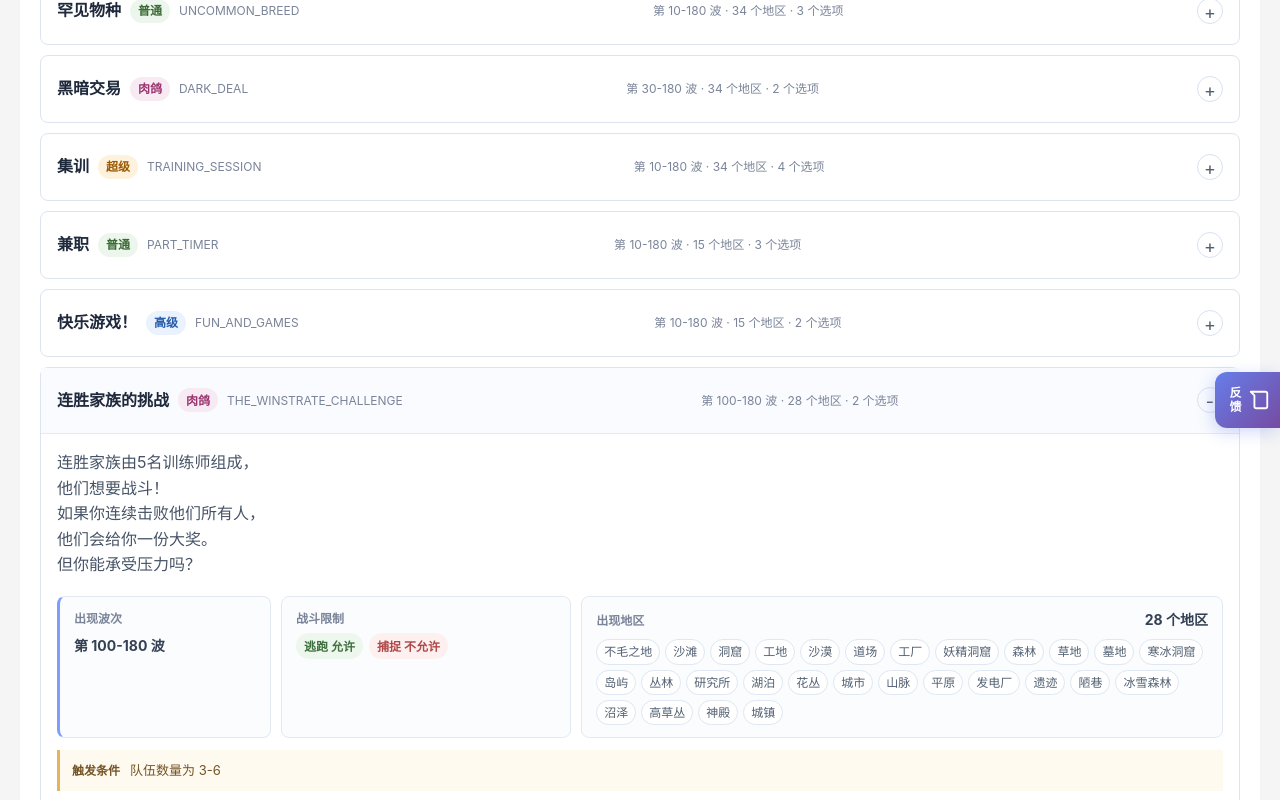
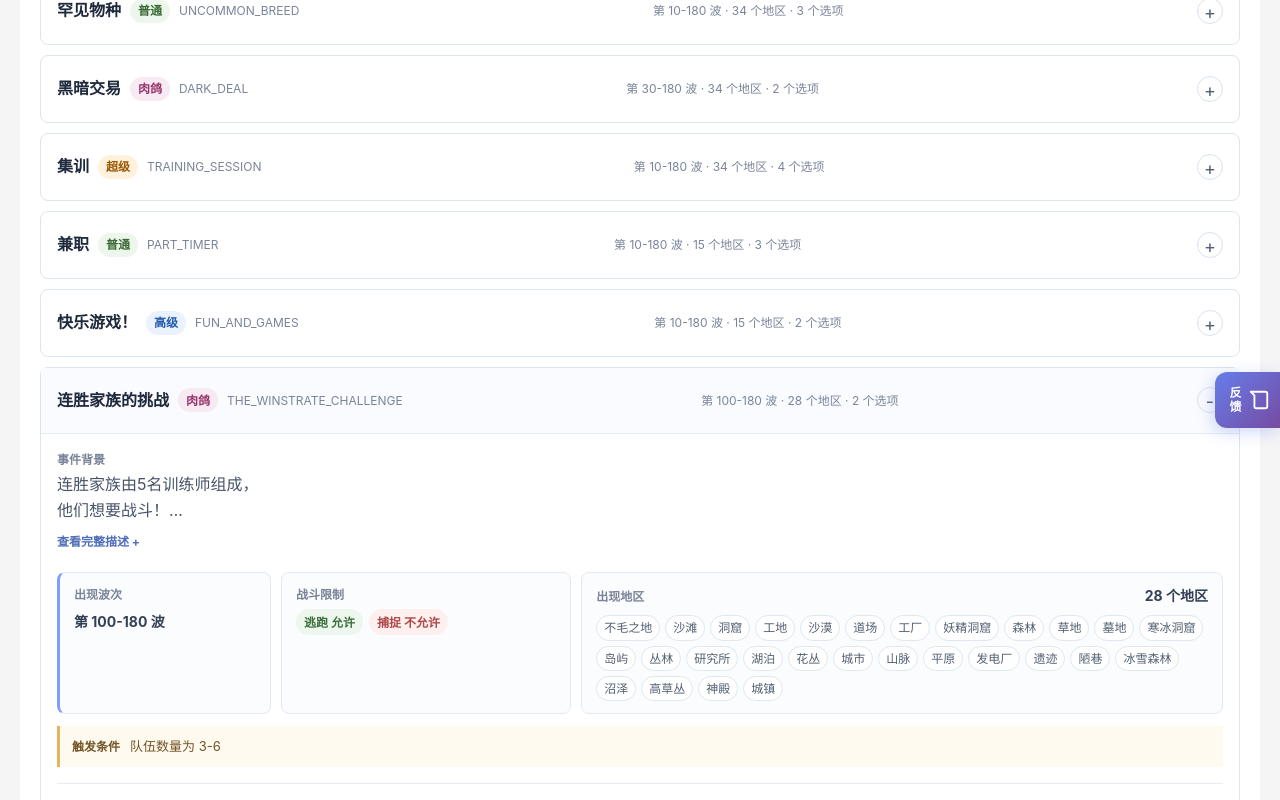
Before and after one commit to ouyangyu98/pokerogue-dex, a React (Vite) app: page /events in a window 1280 px wide. Both pictures are taken after a click on the heading 640 px from the left and 1389 px from the top of the page. Shown: the part 989-1789 px from the top of the page. Built offline with nearby package versions, Linux system fonts and the light colour scheme.

Commit message:
feat: add expandable event details

```diff
--- a/src/index.css
+++ b/src/index.css
@@ -1228,7 +1228,7 @@ main {
   background: #fff;
 }
 
-.event-entry summary {
+.event-entry > summary {
   display: flex;
   align-items: center;
   justify-content: space-between;
@@ -1239,11 +1239,11 @@ main {
   list-style: none;
 }
 
-.event-entry summary::-webkit-details-marker {
+.event-entry > summary::-webkit-details-marker {
   display: none;
 }
 
-.event-entry summary::after {
+.event-entry > summary::after {
   content: '+';
   width: 24px;
   height: 24px;
@@ -1256,12 +1256,12 @@ main {
   font-size: 18px;
 }
 
-.event-entry[open] summary {
+.event-entry[open] > summary {
   border-bottom: 1px solid #e5ebf3;
   background: #f9fbfe;
 }
 
-.event-entry[open] summary::after {
+.event-entry[open] > summary::after {
   content: '-';
 }
 
@@ -1314,8 +1314,64 @@ main {
   padding: 16px;
 }
 
+.event-narrative {
+  max-width: 760px;
+  margin-bottom: 16px;
+}
+
+.event-narrative-label {
+  display: block;
+  margin-bottom: 3px;
+  color: #7a8499;
+  font-size: 12px;
+  font-weight: 700;
+}
+
 .event-description {
   color: #475467;
+  display: -webkit-box;
+  overflow: hidden;
+  -webkit-box-orient: vertical;
+  -webkit-line-clamp: 2;
+  white-space: pre-line;
+}
+
+.event-narrative-details {
+  margin-top: 5px;
+}
+
+.event-narrative-details summary,
+.event-option-details summary {
+  display: inline;
+  padding: 0;
+  background: transparent;
+  color: #4f6eb8;
+  cursor: pointer;
+  font-size: 12px;
+  font-weight: 700;
+  list-style: none;
+}
+
+.event-narrative-details summary::-webkit-details-marker,
+.event-option-details summary::-webkit-details-marker {
+  display: none;
+}
+
+.event-narrative-details summary::after,
+.event-option-details summary::after {
+  content: ' +';
+}
+
+.event-narrative-details[open] summary::after,
+.event-option-details[open] summary::after {
+  content: ' -';
+}
+
+.event-narrative-details > p {
+  margin-top: 8px;
+  color: #526072;
+  font-size: 13px;
+  line-height: 1.7;
   white-space: pre-line;
 }
 
@@ -1498,20 +1554,38 @@ main {
 .event-option-effect,
 .event-option-disabled,
 .event-option-condition {
-  margin: 8px 0 0;
   color: #526072;
   font-size: 13px;
   white-space: pre-line;
 }
 
+.event-option-effect {
+  margin: 8px 0 0;
+}
+
+.event-option-details {
+  align-self: flex-start;
+  margin-top: auto;
+  padding-top: 10px;
+}
+
+.event-option-details > div {
+  display: grid;
+  gap: 8px;
+  margin-top: 9px;
+  padding-top: 9px;
+  border-top: 1px solid #edf0f4;
+}
+
+.event-option-details p {
+  white-space: pre-line;
+}
+
 .event-option-disabled {
   color: #a45a18;
 }
 
 .event-option-condition {
-  margin-top: auto;
-  padding-top: 8px;
-  border-top: 1px solid #edf0f4;
   color: #547161;
 }
 
@@ -1533,7 +1607,7 @@ main {
     width: 100%;
   }
 
-  .event-entry summary {
+  .event-entry > summary {
     align-items: flex-start;
     min-height: 0;
   }
@@ -1569,6 +1643,7 @@ main {
   .event-options {
     grid-template-columns: 1fr;
   }
+
 }
 
 /* ===== 筛选器 ===== */
--- a/src/pages/EventListPage.tsx
+++ b/src/pages/EventListPage.tsx
@@ -105,7 +105,16 @@ export default function EventListPage() {
               <span className="event-entry-meta">{waveLabel(event)} · {event.biomes.length} 个地区 · {event.options.length} 个选项</span>
             </summary>
             <div className="event-entry-content">
-              <p className="event-description">{event.description}</p>
+              <div className="event-narrative">
+                <div>
+                  <span className="event-narrative-label">事件背景</span>
+                  <p className="event-description">{event.description}</p>
+                </div>
+                <details className="event-narrative-details">
+                  <summary>查看完整描述</summary>
+                  <p>{event.description}</p>
+                </details>
+              </div>
               <div className="event-overview">
                 <div className="event-wave-summary">
                   <span className="event-overview-label">出现波次</span>
@@ -150,8 +159,16 @@ export default function EventListPage() {
                       <h3>{option.label}</h3>
                     </div>
                     <p className="event-option-effect">{option.effectSummary || '官方提示未提供具体效果说明。'}</p>
-                    {option.disabledTooltip && <p className="event-option-disabled">不可用时：{option.disabledTooltip}</p>}
-                    {option.conditions.length > 0 && <p className="event-option-condition">选项条件：{option.conditions.join('；')}</p>}
+                    {(option.selectedText || option.disabledTooltip || option.conditions.length > 0) && (
+                      <details className="event-option-details">
+                        <summary>展开说明</summary>
+                        <div>
+                          {option.selectedText && <p>选择后：{option.selectedText}</p>}
+                          {option.disabledTooltip && <p className="event-option-disabled">不可用时：{option.disabledTooltip}</p>}
+                          {option.conditions.length > 0 && <p className="event-option-condition">选项条件：{option.conditions.join('；')}</p>}
+                        </div>
+                      </details>
+                    )}
                   </article>
                 ))}
               </section>
```
